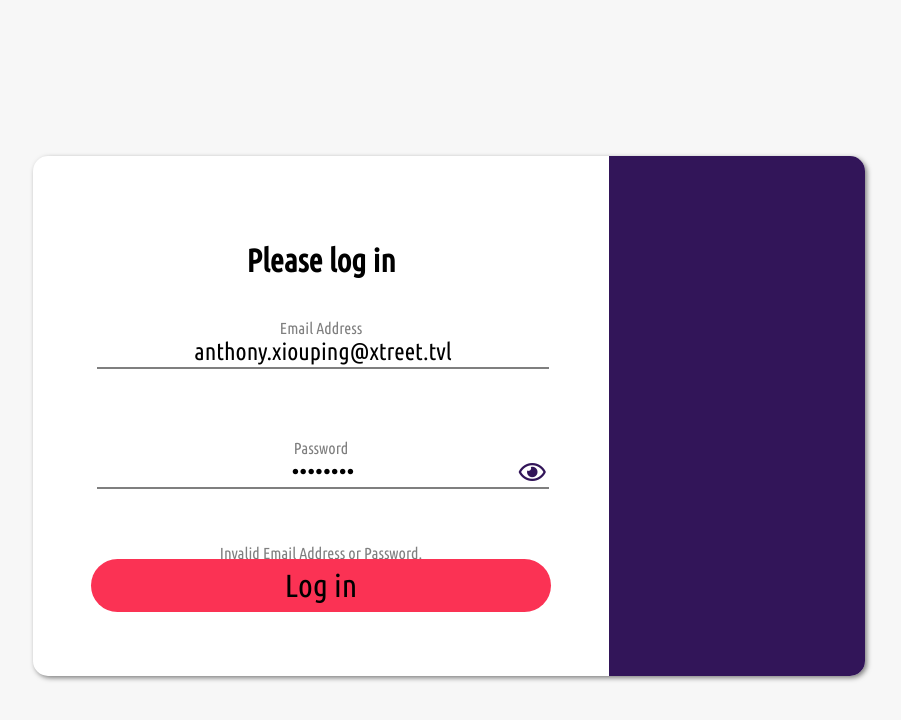
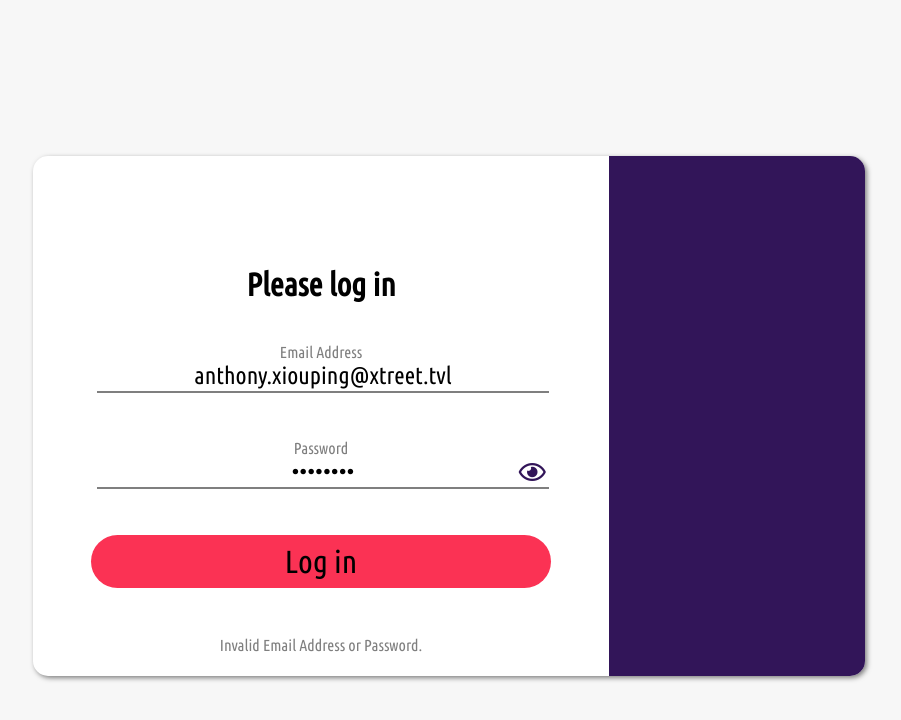
Before and after one commit to shir0206/LogIn, a React (Create React App) app: page /login in a window 1280 px wide. Both pictures are taken after a click on the button "Log in". Shown: the top 720 px of the page, without its empty margins (207-1108 px from the left). Built offline with nearby package versions, Linux system fonts and the light colour scheme; no server answers.

Commit message:
Fix images bug

```diff
--- a/src/components/EmployeeCard/EmployeeCard.js
+++ b/src/components/EmployeeCard/EmployeeCard.js
@@ -1,27 +1,27 @@
-import React, { useState, useEffect } from "react";
+import React, { useState } from "react";
 import "./EmployeeCard.css";
+import user from "../../images/user.jpg";
+
 export const EmployeeCard = ({ employee, currUser }) => {
   const [isExtendEmployees, setIsExtendEmployees] = useState(false);
 
-  function handleExtendCollapseEmployees() {}
   return (
     <div className="employee-container">
       <div className="employee-card">
         <img
           className="employee-img"
           alt={employee.id}
-          src={employee.photo}
+          src={employee.photo ? employee.photo : user}
           onError={(e) => {
             e.target.onerror = null;
-            e.target.src =
-              "https://www.jing.fm/clipimg/detail/384-3841744_person-generic-clipart-image-person.png";
+            e.target.src = user;
           }}
         ></img>
         <div className="employee-card-details">
           <h4 className="employee-name">
             {employee.firstName + " " + employee.lastName}
             {currUser.id === employee.id && (
-              <i className="far fa-star curr-user-icon"></i>
+              <i className="fas fa-star curr-user-icon"></i>
             )}
           </h4>
 
@@ -53,7 +53,7 @@ export const EmployeeCard = ({ employee, currUser }) => {
       {isExtendEmployees && (
         <ul className="employee-list">
           {employee.employees &&
-            employee.employees.map((employee, index) => (
+            employee.employees.map((employee) => (
               <EmployeeCard
                 key={employee.id}
                 employee={employee}
--- a/src/components/HierarchyDashboard/HierarchyDashboard.js
+++ b/src/components/HierarchyDashboard/HierarchyDashboard.js
@@ -6,7 +6,7 @@ import { EmployeesHierarchy } from "../EmployeesHierarchy/EmployeesHierarchy";
 import "./HierarchyDashboard.css";
 
 export const HierarchyDashboard = ({ loginState }) => {
-  const [allUsers, setAllUsers] = useState([]);
+  //const [allUsers, setAllUsers] = useState([]);
   const [error, setError] = useState(null);
   const [currUser, setCurrUser] = useState(null);
   const [hierarchyTreeData, setHierarchyTreeData] = useState(null);
@@ -72,7 +72,7 @@ export const HierarchyDashboard = ({ loginState }) => {
   useEffect(() => {
     LoginApi.getAllUsers()
       .then(function (result) {
-        setAllUsers(result.data);
+        //setAllUsers(result.data);
         //console.log("result=", result);
         //console.log("result.data=", result.data);
         initCurrUser(result.data);
@@ -85,7 +85,19 @@ export const HierarchyDashboard = ({ loginState }) => {
         //console.log("allUsersError=", allUsersError);
         setError(allUsersError);
       });
-  }, []);
+  });
+
+  if (error) {
+    return (
+      <div className="hierarchy-container">
+        <h4>Error loading hierarchy page.</h4>
+        <button className="login-btn" onClick={navigateToLogIn}>
+          Back
+        </button>
+      </div>
+    );
+  }
+
   return (
     <div className="hierarchy-container">
       <nav className="hierarchy-nav">
--- a/src/components/LogIn/LogIn.css
+++ b/src/components/LogIn/LogIn.css
@@ -63,8 +63,16 @@
 }
 
 .login-field-container {
-  height: 15vh;
+  height: 12vh;
 }
 .login-title {
   margin-block-end: 5vh;
 }
+
+.error-msg {
+  font-size: min(2vw, 2vh);
+  position: absolute;
+  top: 58vh;
+  left: 22.5vw;
+  transform: translate(-50%);
+}
--- a/src/components/LogIn/LogIn.js
+++ b/src/components/LogIn/LogIn.js
@@ -26,7 +26,7 @@ export const LogIn = ({ loginState }) => {
   }
 
   function handleEmailValue(e) {
-    setEmail(e.target.value);
+    setEmail(e.target.value.toLowerCase());
   }
   function handlePasswordValue(e) {
     setPassword(e.target.value);
@@ -65,10 +65,16 @@ export const LogIn = ({ loginState }) => {
             >
               <i className="far fa-eye display-passwprd-icon"></i>
             </button>
-            {areFieldsEmpty && <p>Please fill all fields.</p>}
-            {loginState.error && <p>Invalid Email Address or Password.</p>}
           </div>
         </div>
+
+        {areFieldsEmpty ? (
+          <p className="error-msg">Please fill all fields.</p>
+        ) : (
+          loginState.error && (
+            <p className="error-msg">Invalid Email Address or Password.</p>
+          )
+        )}
         <button className="login-btn" onClick={handleLogIn}>
           Log in
         </button>
```
Also changed, not shown: src/images/user.jpg (added).
